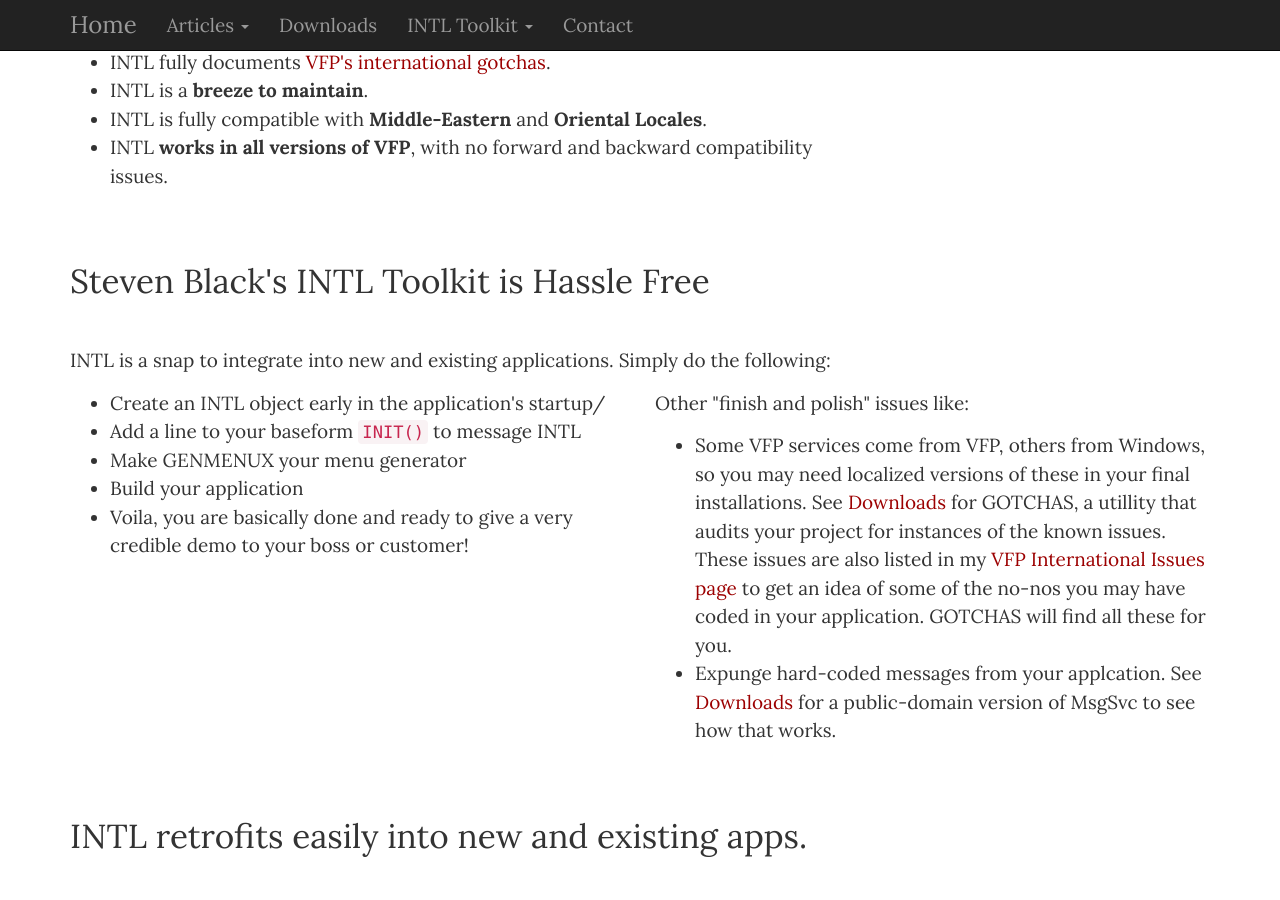
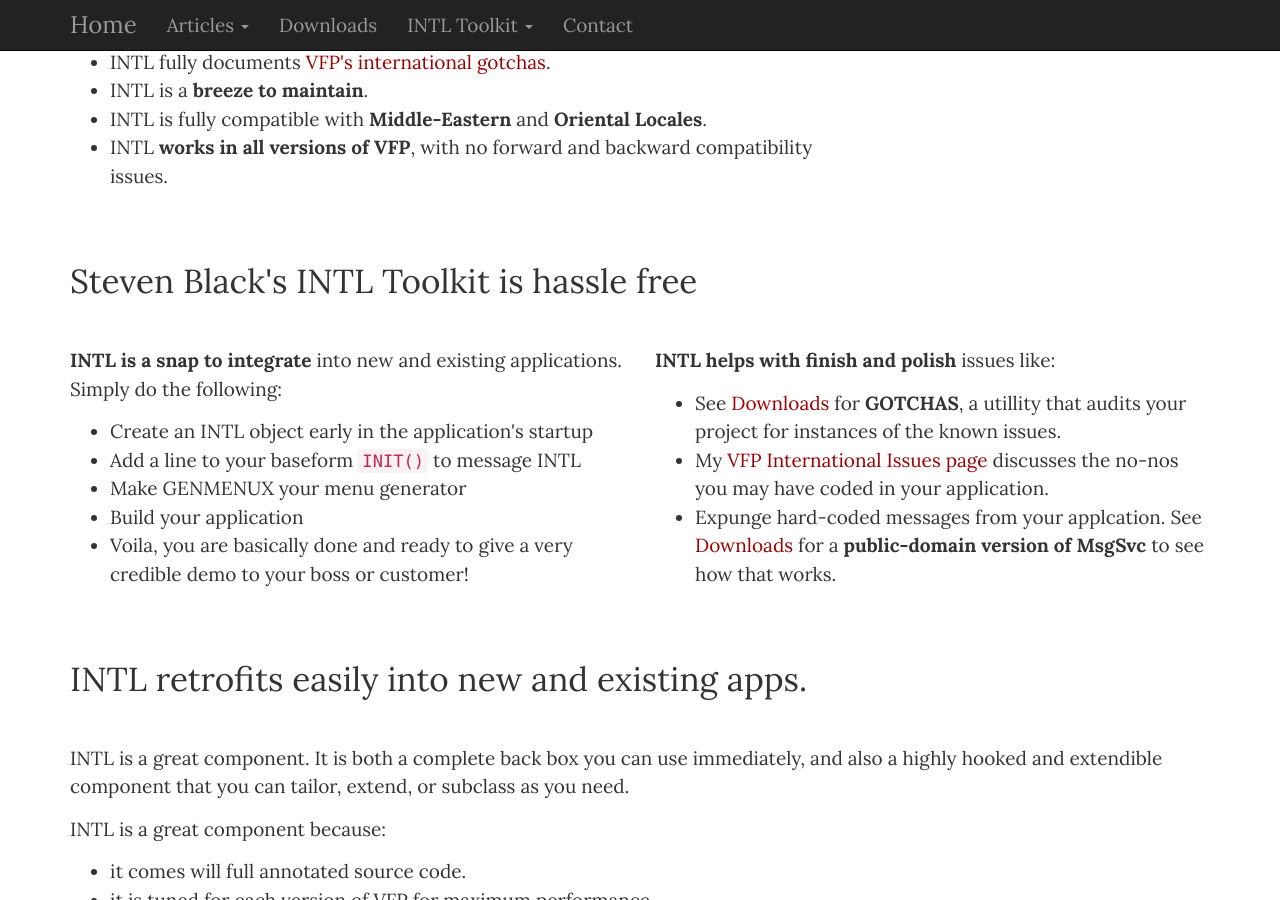
Before and after one commit to StevenBlack/stevenblack.github.io, a Jekyll site: the page built from intl.html, in a window 1280 px wide and 900 px high, scrolled down 888 px. Built offline with Jekyll 4.4.1, drawn with Linux system fonts in a browser that asks for light colours.

Commit message:
More succinct INTL page

```diff
--- a/intl.html
+++ b/intl.html
@@ -37,13 +37,14 @@
 </div>
 <div id="hasslefree" class="row">
 	<div class="col-md-12">
-		<h3>Steven Black's INTL Toolkit is Hassle Free</h3>
-		<p>INTL is a snap to integrate into new and existing applications. Simply do the following:</p>
+		<h3>Steven Black's INTL Toolkit is hassle free</h3>
 	</div>
+
 	<div class="col-md-6">
+		<p><strong>INTL is a snap to integrate</strong> into new and existing applications. Simply do the following:</p>
 
 		<ul>
-			<li>Create an INTL object early in the application's startup/</li>
+			<li>Create an INTL object early in the application's startup</li>
 
 			<li>Add a line to your baseform <code>INIT()</code> to message INTL</li>
 
@@ -56,17 +57,16 @@
 		</ul>
 	</div>
 	<div class="col-md-6">
-		<p>Other "finish and polish" issues like:</p>
+		<p><strong>INTL helps with finish and polish</strong> issues like:</p>
 
 		<ul>
-			<li>Some VFP services come from VFP, others from Windows, so you may need localized versions of these
-			in your final installations. See <a href="/downloads/">Downloads</a> for GOTCHAS, a
-			utillity that audits your project for instances of the known issues. These issues are also listed in my
-			<a href="/intl-vfp/">VFP International Issues page</a> to get an idea of some of the no-nos you may
-			have coded in your application. GOTCHAS will find all these for you.</li>
+			<li>See <a href="/downloads/">Downloads</a> for <strong>GOTCHAS</strong>, a
+			utillity that audits your project for instances of the known issues.</li>
+			<li>My <a href="/intl-vfp/">VFP International Issues page</a> discusses the no-nos you may
+			have coded in your application.</li>
 
-			<li>Expunge hard-coded messages from your applcation. See&nbsp; <a
-			href="/downloads/">Downloads</a> for a public-domain version of MsgSvc to see how that
+			<li>Expunge hard-coded messages from your applcation. See <a
+			href="/downloads/">Downloads</a> for a <strong>public-domain version of MsgSvc</strong> to see how that
 			works.</li>
 		</ul>
 	</div>
```
